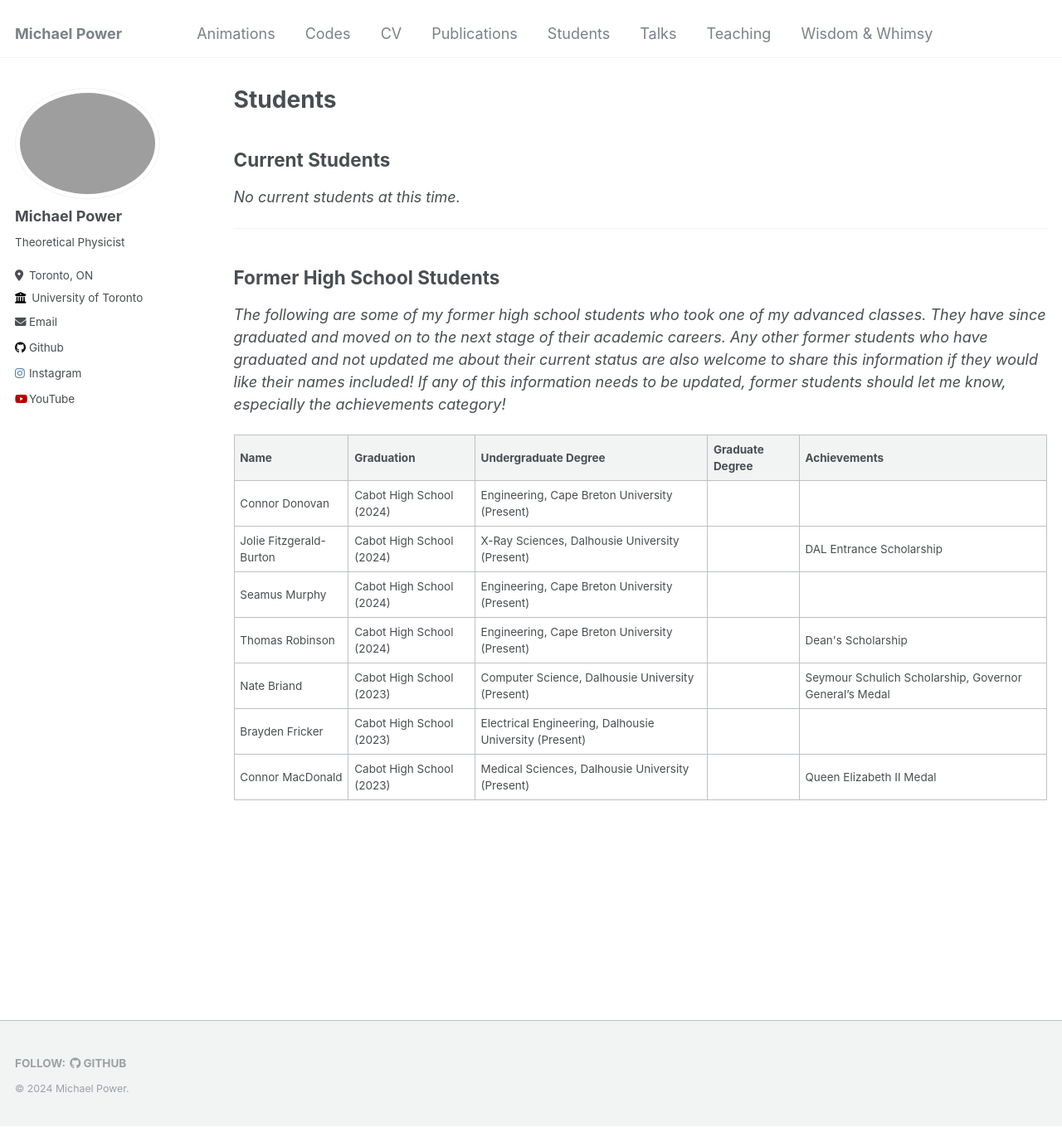
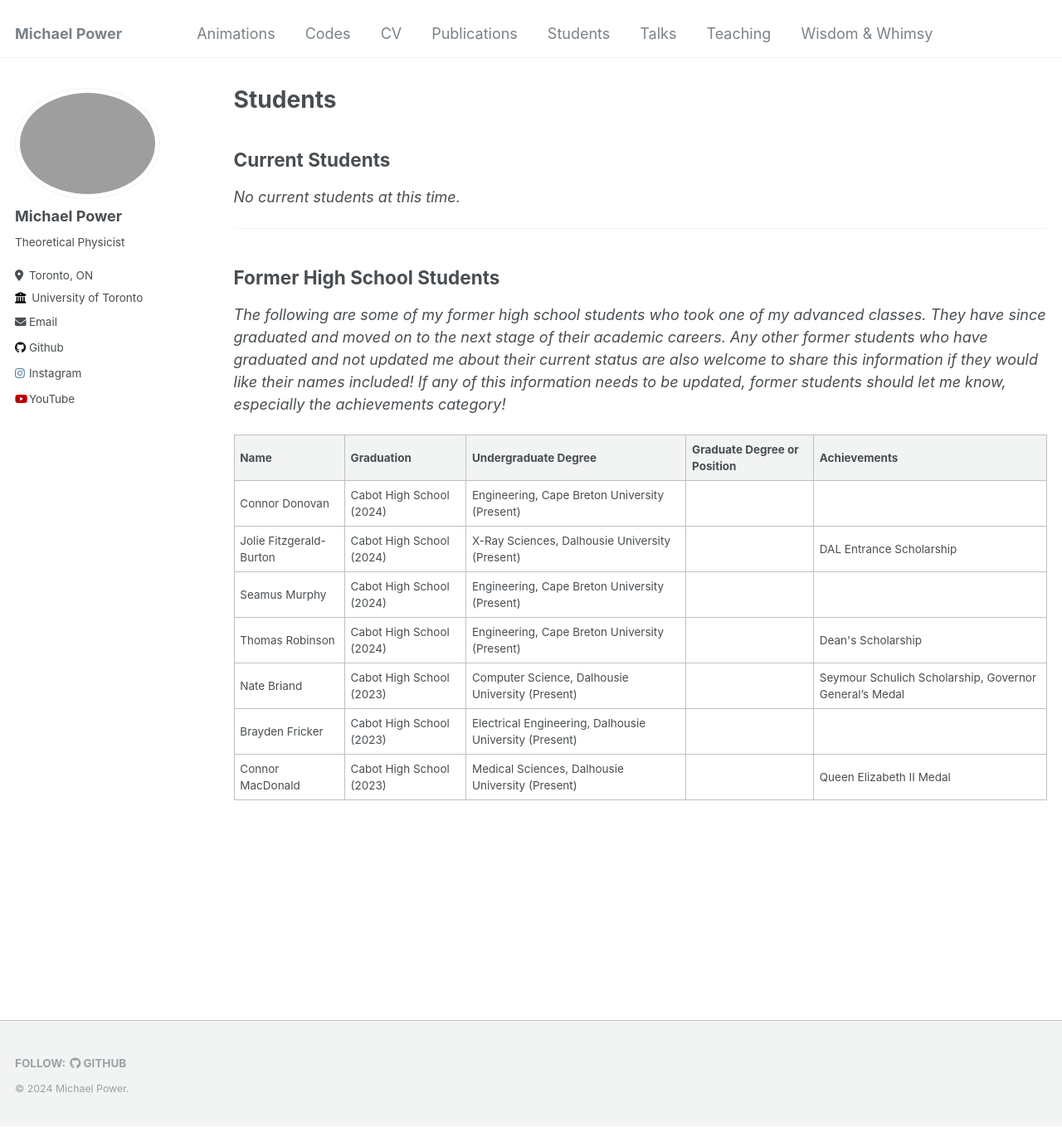
Before and after one commit to Mike-Power666/Mike-Power666.github.io, a Jekyll site: the page built from _pages/students.md, in a window 1280 px wide and 1359 px high. Shown: the whole window at 83% size. Built offline with Jekyll 4.4.1, drawn with Linux system fonts in a browser that asks for light colours.

Commit message:
Update students.md

```diff
--- a/_pages/students.md
+++ b/_pages/students.md
@@ -22,7 +22,7 @@ author_profile: true
         <th>Name</th>
         <th>Graduation</th>
         <th>Undergraduate Degree</th>
-        <th>Graduate Degree</th>
+        <th>Graduate Degree or Position</th>
         <th>Achievements</th>
       </tr>
     </thead>
```
